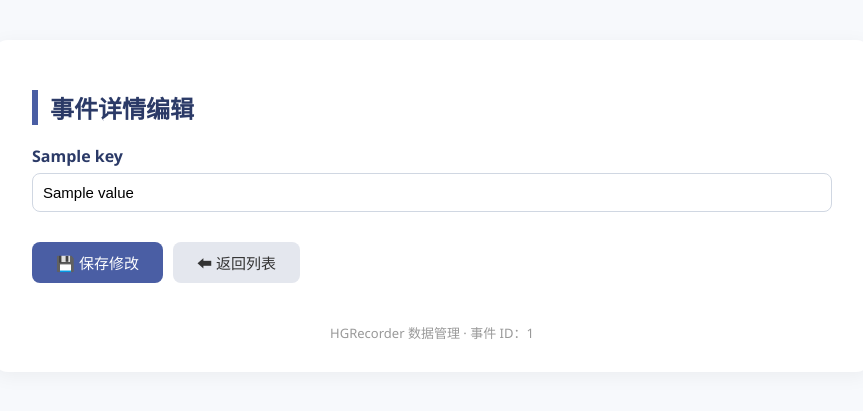
After one commit to HghG2023/HGRecorder, a Python web app: template resources/templates/detail.html in a window 1280 px wide. The commit adds this page. Shown: the top 411 px of the page, without its empty margins (208-1071 px from the left). Run offline with Jinja, Linux system fonts and the light colour scheme; the template is opened without the code that fills it: most values are stand-ins (such as "Sample title", 1, 10 or a date in 2020).

Commit message:
事件细节处理功能，增删改查，添加细化页面，优化api结构

```diff
--- /dev/null
+++ b/resources/templates/detail.html
@@ -0,0 +1,191 @@
+<!DOCTYPE html>
+<html lang="zh">
+<head>
+  <meta charset="UTF-8">
+  <title>事件详情编辑</title>
+  <style>
+    :root {
+      --primary: #2b3a67;
+      --secondary: #4a5ea4;
+      --bg: #f7f9fc;
+      --text: #333;
+      --border: #d0d7e2;
+    }
+
+    body {
+      background-color: var(--bg);
+      font-family: 'Segoe UI', 'Helvetica Neue', sans-serif;
+      color: var(--text);
+      margin: 0;
+      padding: 40px 20px;
+      display: flex;
+      justify-content: center;
+    }
+
+    .container {
+      width: 100%;
+      max-width: 800px;
+      background: #fff;
+      border-radius: 16px;
+      box-shadow: 0 4px 20px rgba(0,0,0,0.05);
+      padding: 30px 40px;
+    }
+
+    h2 {
+      color: var(--primary);
+      border-left: 6px solid var(--secondary);
+      padding-left: 12px;
+    }
+
+    form {
+      margin-top: 20px;
+    }
+
+    .field {
+      margin-bottom: 16px;
+    }
+
+    label {
+      font-weight: 600;
+      display: block;
+      margin-bottom: 6px;
+      color: var(--primary);
+    }
+
+    input, textarea, select {
+      width: 100%;
+      box-sizing: border-box;
+      padding: 10px;
+      border: 1px solid var(--border);
+      border-radius: 8px;
+      font-size: 15px;
+      transition: border 0.2s ease;
+    }
+
+    input:focus, textarea:focus, select:focus {
+      border-color: var(--secondary);
+      outline: none;
+      box-shadow: 0 0 0 2px rgba(74,94,164,0.15);
+    }
+
+    input[readonly] {
+    background-color: #f2f4f8;
+    color: #555;
+    border-color: #ccc;
+    cursor: not-allowed;
+    }
+
+
+    textarea {
+      resize: vertical;
+      min-height: 80px;
+    }
+
+    .actions {
+      display: flex;
+      gap: 10px;
+      margin-top: 30px;
+    }
+
+    button {
+      padding: 10px 24px;
+      font-size: 15px;
+      border: none;
+      border-radius: 8px;
+      cursor: pointer;
+      transition: all 0.2s ease;
+    }
+
+    .save-btn {
+      background-color: var(--secondary);
+      color: white;
+    }
+
+    .save-btn:hover {
+      background-color: var(--primary);
+    }
+
+    .back-btn {
+      background-color: #e4e7ee;
+      color: #333;
+    }
+
+    .back-btn:hover {
+      background-color: #d0d4dc;
+    }
+
+    footer {
+      margin-top: 40px;
+      font-size: 13px;
+      color: #999;
+      text-align: center;
+    }
+  </style>
+</head>
+<body>
+  <div class="container">
+    <h2>事件详情编辑</h2>
+    <form id="eventForm">
+ {% for key, value in event.items() %}
+  <div class="field">
+    <label>{{ key }}</label>
+
+    {% if key in ["event_id", "file_original", "file_processed", "created_at"] %}
+      {# 显示但不可编辑 #}
+      <input type="text" name="{{ key }}" value="{{ value or '' }}" readonly>
+
+    {% elif key == "done" %}
+      <select name="{{ key }}">
+        <option value="0" {% if value == 0 %}selected{% endif %}>未完成</option>
+        <option value="1" {% if value == 1 %}selected{% endif %}>已完成</option>
+      </select>
+
+    {% elif key in ["importance", "confidence"] %}
+      <input type="number" step="0.1" name="{{ key }}" value="{{ value or '' }}">
+
+    {% elif key == "dates" %}
+      <input type="date" name="{{ key }}" value="{{ value or '' }}">
+
+    {% elif key == "times" %}
+      <input type="time" name="{{ key }}" value="{{ value or '' }}">
+
+    {% elif key in ["events", "tags"] %}
+      <textarea name="{{ key }}">{{ value or '' }}</textarea>
+
+    {% else %}
+      <input type="text" name="{{ key }}" value="{{ value or '' }}">
+    {% endif %}
+  </div>
+{% endfor %}
+
+
+      <div class="actions">
+        <button type="button" class="save-btn" onclick="saveEvent()">💾 保存修改</button>
+        <button type="button" class="back-btn" onclick="window.location.href='/daily/'">⬅ 返回列表</button>
+      </div>
+    </form>
+
+    <footer>
+      HGRecorder 数据管理 · 事件 ID：{{ event['id'] | default('未指定') }}
+    </footer>
+  </div>
+<script>
+async function saveEvent() {
+  const form = document.getElementById('eventForm');
+  const formData = new FormData(form);
+  const data = {};
+  for (let [k, v] of formData.entries()) data[k] = v;
+
+  const eventId = "{{ event['event_id'] | default('0') }}"; // Jinja 渲染
+  const resp = await fetch(`/api/events/${eventId}`, {
+    method: 'PUT',
+    headers: { 'Content-Type': 'application/json' },
+    body: JSON.stringify(data)
+  });
+
+  if (resp.ok) { alert('更新成功'); window.location.href='/daily/'; }
+  else { alert('更新失败'); }
+}
+</script>
+</body>
+</html>
--- a/run.py
+++ b/run.py
@@ -1,7 +1,7 @@
 from pathlib import Path
 import threading
 import uvicorn
-from app.API import create_api_app
+from api.mainapi import create_api_app
 from app.detect_folder import start_watch
 from app.ASR import ASEProcessor
 from app.OCR import OCRProcessor
@@ -94,6 +94,10 @@ def main():
 if __name__ == "__main__":
     try:
         main()
+        # from scripts.DBprocessor import ProcessDB
+        # c_db = ProcessDB()
+        # print(c_db.search_events_undo())
+
     except KeyboardInterrupt:
         logger.info("用户中断，程序退出")
     except Exception as e:
```
Also changed, not shown: api/API_work.py (renamed from app/API_work.py, +0 -44 lines), api/auth.py (added, +32 -0 lines), api/events.py (added, +47 -0 lines), api/files.py (added, +54 -0 lines), api/mainapi.py (renamed from app/API.py, +13 -1 lines), api/pages.py (added, +76 -0 lines), resources/templates/daily.html (+110 -16 lines), scripts/DBprocessor.py (+24 -13 lines), scripts/eventFormater.py (added, +83 -0 lines), README.md, userdata/events_data.db, 1 other file.
